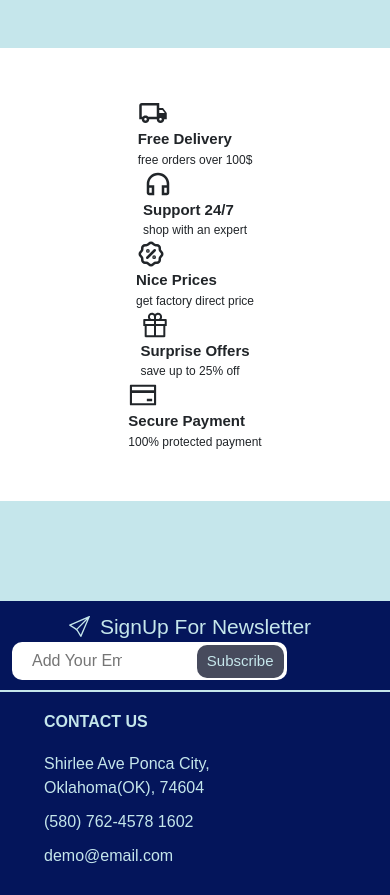
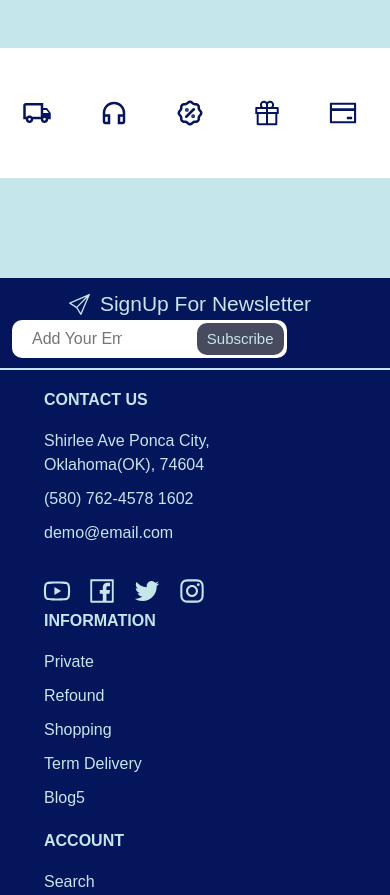
Before and after one commit to Olaf-Archer-Git/book-store, a React (Create React App) app: page / in a window 390 px wide. Shown: the part 1848-2743 px from the top of the page. Built offline with nearby package versions, Linux system fonts and the light colour scheme; a web font is replaced by a local one.

Commit message:
template

```diff
--- a/src/pages/home/HomeGrid.jsx
+++ b/src/pages/home/HomeGrid.jsx
@@ -31,7 +31,7 @@ const HomeGrid = () => {
                   className="grid-item"
                   key={item.id}
                   style={{
-                    backgroundImage: `linear-gradient(${item.gradient}), url("${item.img}")`,
+                    backgroundImage: `linear-gradient( ${item.gradient}), url("${item.img}")`,
                   }}
                 >
                   <h2 className="grid-title">{item.title}</h2>
--- a/src/pages/home/HomeProducts.scss
+++ b/src/pages/home/HomeProducts.scss
@@ -20,7 +20,7 @@
   & svg {
     font-size: 30px;
     margin-right: 10px;
-    max-width: 100%;
+    color: $bg-dark;
   }
 
   &-title {
@@ -43,15 +43,7 @@
 }
 
 @media (max-width: 750px) {
-  .services {
-    display: flex;
-    flex-direction: column;
+  .services-item {
+    display: none;
   }
 }
-
-@media (max-width: 750px) {
-  .services {
-    display: flex;
-    flex-direction: column;
-  }
-}
```
